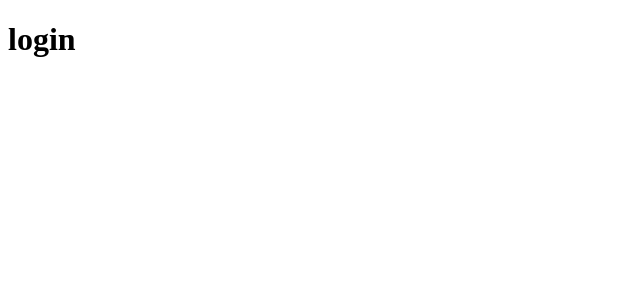
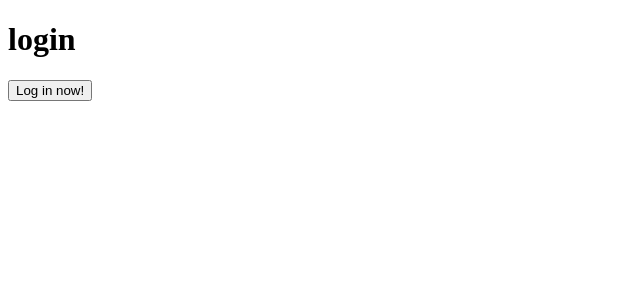
Before and after one commit to jeonghoheo/instaclone-web, a React (Create React App) app: page / in a window 1280 px wide. Shown: the top 300 px of the page, without its empty margins (0-640 px from the left). Built offline with nearby package versions, Linux system fonts and the light colour scheme.

Commit message:
add - Reactive Variables

```diff
--- a/src/App.tsx
+++ b/src/App.tsx
@@ -1,12 +1,13 @@
+import { useReactiveVar } from "@apollo/client";
 import { BrowserRouter as Router, Route, Switch } from "react-router-dom";
+import { isLoggedInVar } from "./apollo";
 import Home from "./screens/home";
 import Login from "./screens/login";
 import NotFound from "./screens/not-found";
 
 function App() {
-  const isLoggedIn = false;
+  const isLoggedIn = useReactiveVar(isLoggedInVar);
   return (
-    <div>
     <Router>
       <Switch>
         <Route path="/" exact>
@@ -17,7 +18,6 @@ function App() {
         </Route>
       </Switch>
     </Router>
-    </div>
   );
 }
 
--- /dev/null
+++ b/src/apollo.ts
@@ -0,0 +1,3 @@
+import { makeVar } from "@apollo/client";
+
+export const isLoggedInVar = makeVar(false);
--- a/src/screens/home.tsx
+++ b/src/screens/home.tsx
@@ -1,3 +1,10 @@
-const Home = () => <h1>Home</h1>;
+import { isLoggedInVar } from "../apollo";
+
+const Home = () => (
+  <div>
+    <h1>Home</h1>
+    <button onClick={() => isLoggedInVar(false)}>Log out now!</button>
+  </div>
+);
 
 export default Home;
--- a/src/screens/login.tsx
+++ b/src/screens/login.tsx
@@ -1,3 +1,16 @@
-const Login = () => <h1>login</h1>;
+import { isLoggedInVar } from "../apollo";
+
+const Login = () => (
+  <div>
+    <h1>login</h1>
+    <button
+      onClick={() => {
+        isLoggedInVar(true);
+      }}
+    >
+      Log in now!
+    </button>
+  </div>
+);
 
 export default Login;
```
Lines whose indentation alone changed are shown as unchanged.
